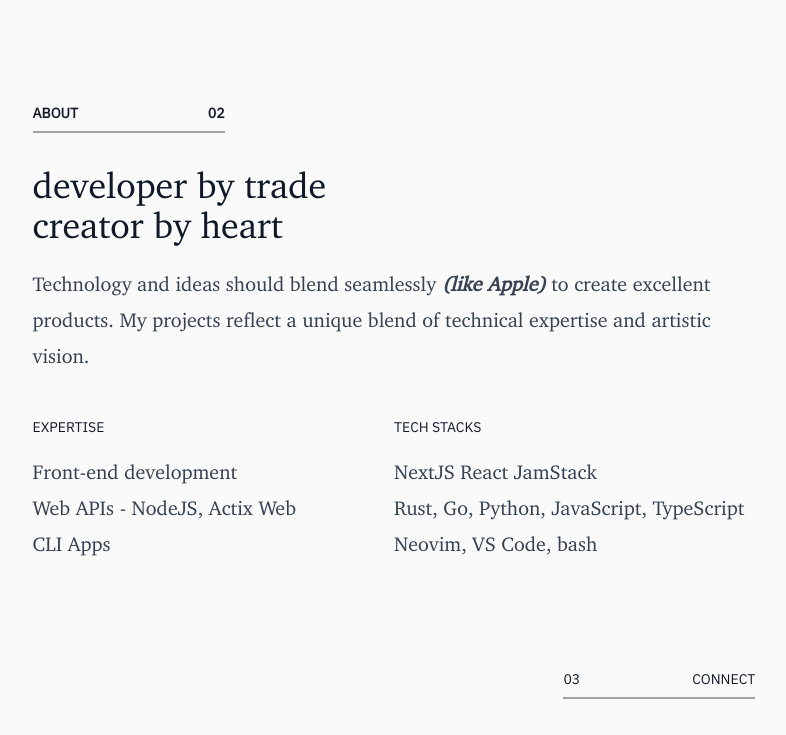
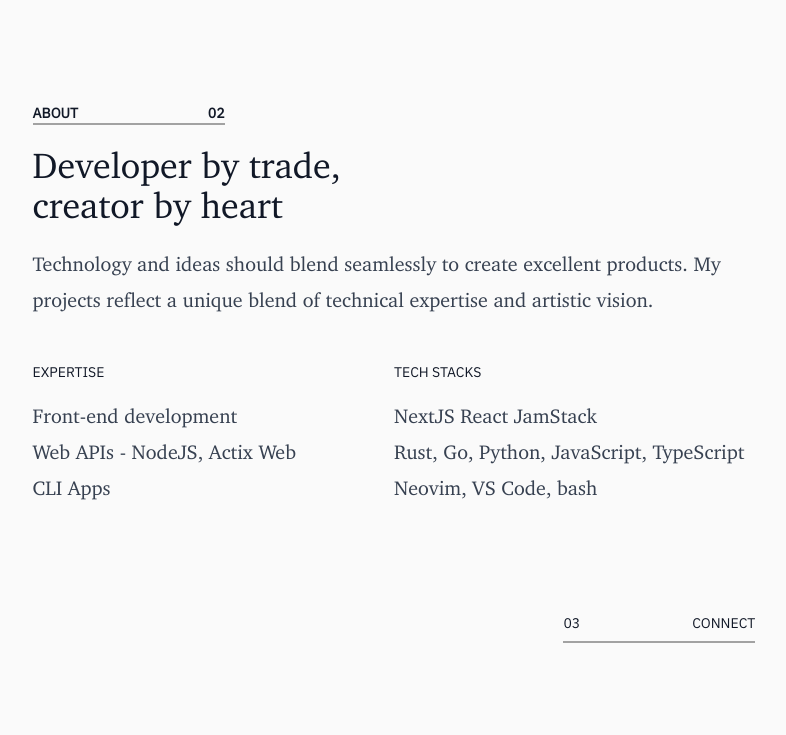
Before and after one commit to lloydlobo/lloydlobo.com, a Next.js app: page /work in a window 1280 px wide. Shown: the part 1220-1955 px from the top of the page, without its empty margins (246-1032 px from the left). Built offline with nearby package versions, Linux system fonts and the light colour scheme.

Commit message:
style: capitalize first letter in heading

```diff
--- a/pages/work.tsx
+++ b/pages/work.tsx
@@ -66,7 +66,7 @@ export default function WorkPage() {
           <Section>
             <article className="py-6">
               <h1 className={`dark:text-primary`}>
-                a <span className="">front-end developer,</span>
+                A <span className="">front-end developer,</span>
                 <br />
                 creating minimal and functional software
               </h1>
@@ -186,26 +186,22 @@ export default function WorkPage() {
 
           <Section>
             <article>
-              <div className="relative space-y-6 mx-auto w-full">
-                <h2 className="dark:text-tertiary text-sm w-48 uppercase font-sans font-bold  flex items-baseline justify-between place-self-start border-b-[2px] border-secondary/90 pb-2 text-start after:text-sm after:content-['02']">
+              <div className="relative mx-auto w-full">
+                <h2 className="dark:text-tertiary text-sm w-48 uppercase font-sans font-bold flex items-baseline justify-between place-self-start border-b-[2px] border-secondary/90 text-start after:text-sm after:content-['02']">
                   About
                 </h2>
 
                 <h3 className="dark:text-primary text-4xl">
-                  developer by trade
+                  Developer by trade,
                   <br />
                   creator by heart
                 </h3>
 
-                <div className="w-full dark:text-secondary lg:place-items-center">
+                <div className="w-full dark:text-secondary">
                   <p>
-                    Technology and ideas should blend seamlessly
-                    <span className="font-serif font-bold italic">
-                      {" "}
-                      (like Apple){" "}
-                    </span>
-                    to create excellent products. My projects reflect a unique
-                    blend of technical expertise and artistic vision.{" "}
+                    Technology and ideas should blend seamlessly to create
+                    excellent products. My projects reflect a unique blend of
+                    technical expertise and artistic vision.{" "}
                   </p>
                 </div>
 
@@ -243,8 +239,8 @@ export default function WorkPage() {
                 Connect
               </h2>
               <div className="relative flex w-full flex-col space-y-28 dark:text-secondary">
-                <h3 className="text-4xl lowercase max-w-md mr-auto leading-9 dark:text-primary font-sans">
-                  let's talk about a project, collaboration or an idea you may
+                <h3 className="text-4xl max-w-md mr-auto leading-9 dark:text-primary font-sans">
+                  Let's talk about a project, collaboration or an idea you may
                   have
                 </h3>
                 <div className="relative ml-auto">
```
